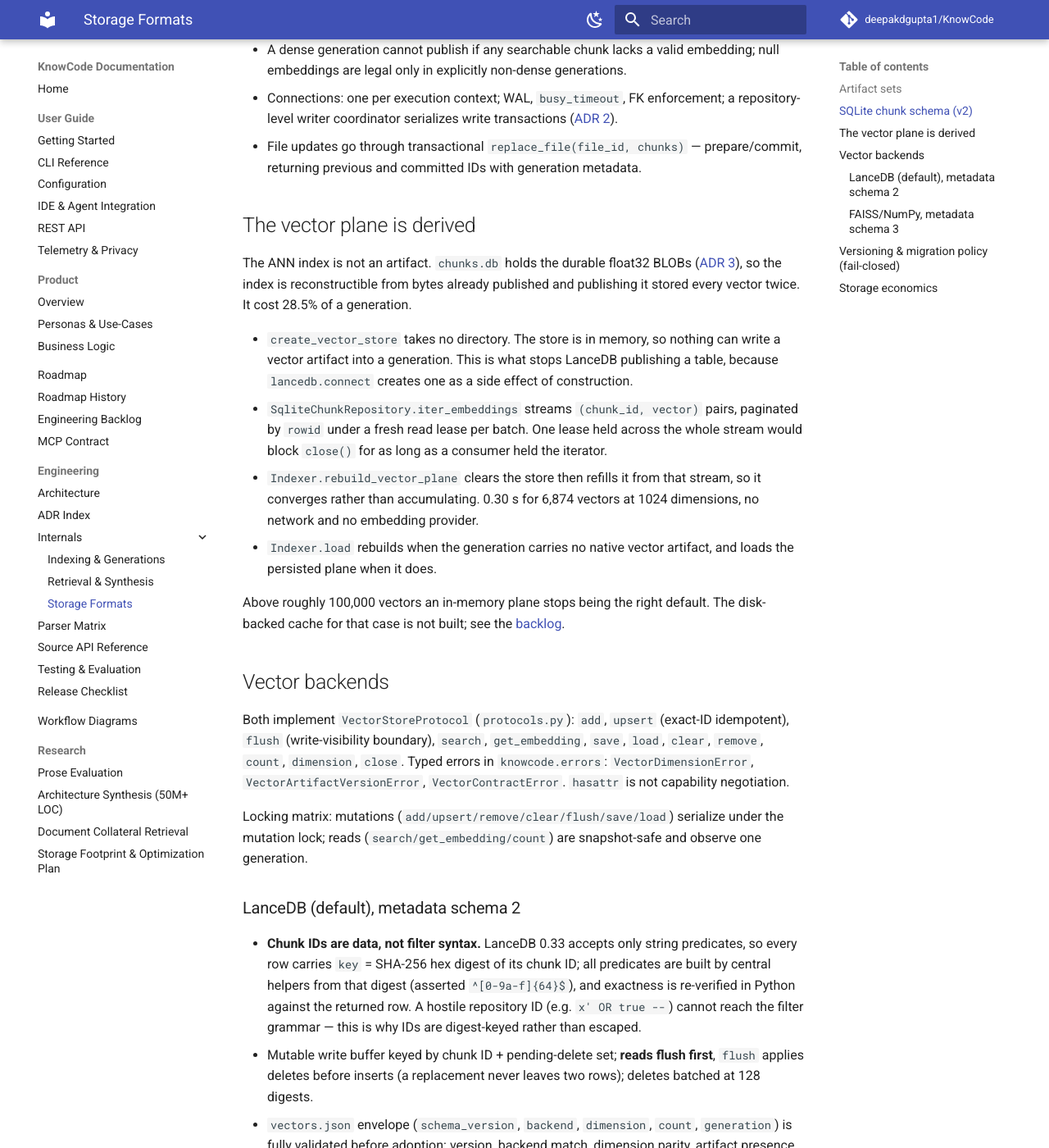
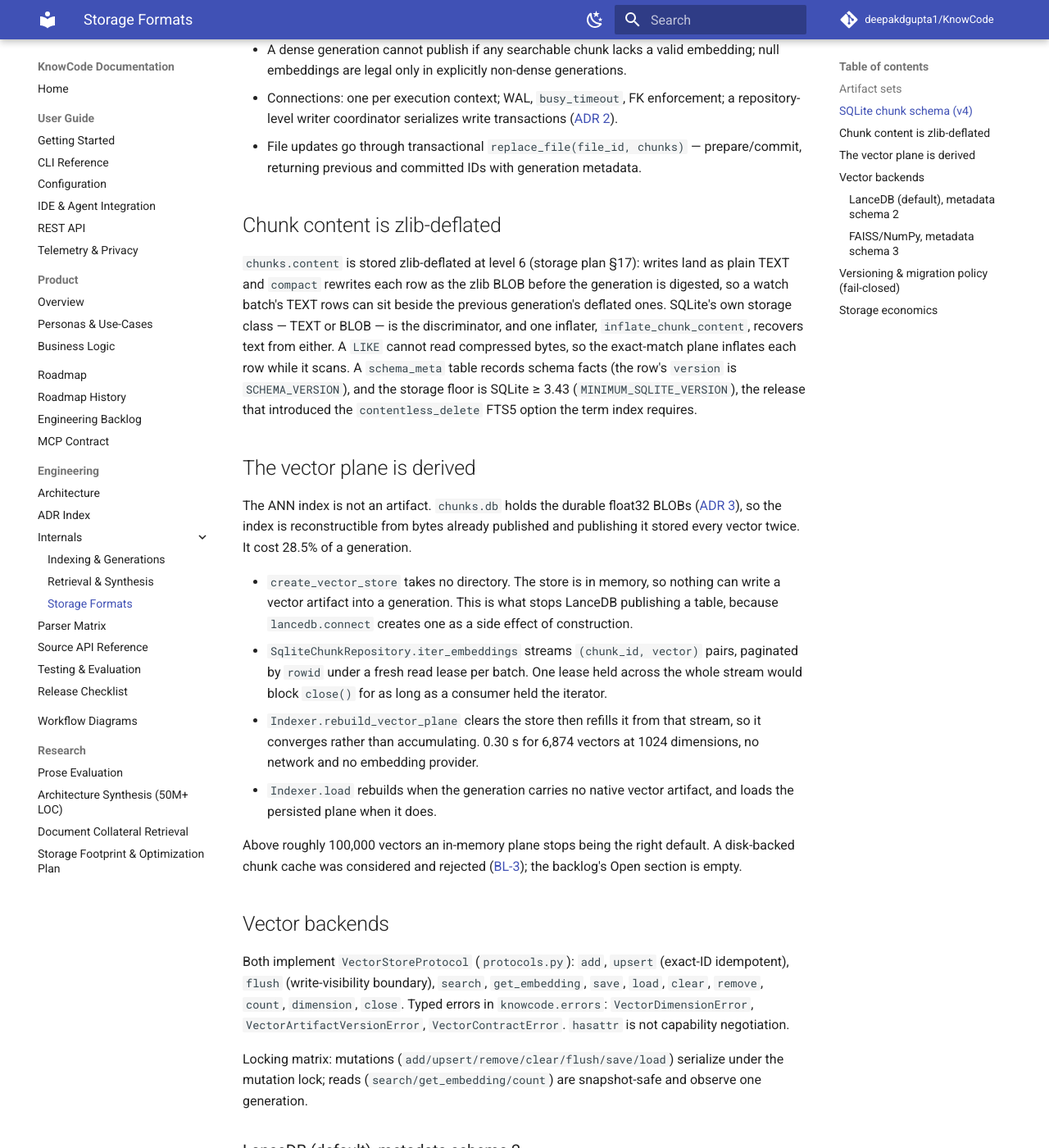
Before and after one commit to deepakdgupta1/KnowCode, an MkDocs documentation site: the page built from docs/engineering/internals/storage-formats.md, in a window 1280 px wide and 1400 px high, scrolled down 989 px. Shown: the whole window at 82% size. Built offline with MkDocs 1.6.1 and Material for MkDocs 9.7.7, drawn with Linux system fonts in a browser that asks for light colours; comment, search, counter and statistics services are not loaded; some of the changed text lies outside the part shown.

Commit message:
docs(internals): chunk schema v4, deflate storage, honest backlog pointer

```diff
--- a/docs/engineering/internals/storage-formats.md
+++ b/docs/engineering/internals/storage-formats.md
@@ -12,13 +12,13 @@ Decision records: [ADR 3](../adr/adr-0003-durable-embedding-representation.md),
 |---|---|---|---|
 | Knowledge store (JSON) | `knowcode_knowledge.json` | 2 | Entities + relationships; readable by the legacy exporter but cannot mix into a current generation |
 | Knowledge store (SQLite) | `knowledge.db` | generation-scoped | Canonical in generations |
-| Chunk repository | `chunks.db` (SQLite) | 2 | Chunks + durable embeddings |
+| Chunk repository | `chunks.db` (SQLite) | 4 | Chunks + durable embeddings |
 | Vector store | none on disk | 2 (LanceDB) / 3 (FAISS) | **Derived, never published** ([ADR 9](../adr/adr-0009-derived-vector-plane.md)); rebuilt in memory from `chunks.db`. Generations written before 2026-08-29 carry `vectors.lancedb`/`vectors.index` + `vectors.json` and still load. |
 | Generation manifest | `manifest.json` | 3 | Contract version, generation ID, checksums, embedding config, knowledge/chunk/vector counts |
 | Preflight report | `preflight_report.json` | — | Written beside generation artifacts; loaded by doctor/MCP/CLI |
 | Telemetry | `knowcode_telemetry.jsonl` | versioned | Store root, never inside `knowcode_index/` (see [telemetry](../../user/telemetry.md)) |
 
-## SQLite chunk schema (v2)
+## SQLite chunk schema (v4)
 
 - Embeddings persist as **little-endian float32 BLOBs with an explicit
   dimension**; insert and load validate byte length, configured dimension,
@@ -32,6 +32,20 @@ Decision records: [ADR 3](../adr/adr-0003-durable-embedding-representation.md),
 - File updates go through transactional `replace_file(file_id, chunks)` —
   prepare/commit, returning previous and committed IDs with generation
   metadata.
+
+## Chunk content is zlib-deflated
+
+`chunks.content` is stored zlib-deflated at level 6 (storage plan §17): writes
+land as plain TEXT and `compact` rewrites each row as the zlib BLOB before the
+generation is digested, so a watch batch's TEXT rows can sit beside the
+previous generation's deflated ones. SQLite's own storage class — TEXT or
+BLOB — is the discriminator, and one inflater,
+`inflate_chunk_content`, recovers text from either. A `LIKE` cannot read
+compressed bytes, so the exact-match plane inflates each row while it scans.
+A `schema_meta` table records schema facts (the row's `version` is
+`SCHEMA_VERSION`), and the storage floor is SQLite ≥ 3.43
+(`MINIMUM_SQLITE_VERSION`), the release that introduced the
+`contentless_delete` FTS5 option the term index requires.
 
 ## The vector plane is derived
 
@@ -55,8 +69,8 @@ vector twice. It cost 28.5% of a generation.
   artifact, and loads the persisted plane when it does.
 
 Above roughly 100,000 vectors an in-memory plane stops being the right default.
-The disk-backed cache for that case is not built; see the
-[backlog](../backlog.md).
+A disk-backed chunk cache was considered and rejected
+([BL-3](../backlog.md)); the backlog's Open section is empty.
 
 ## Vector backends
 
```
